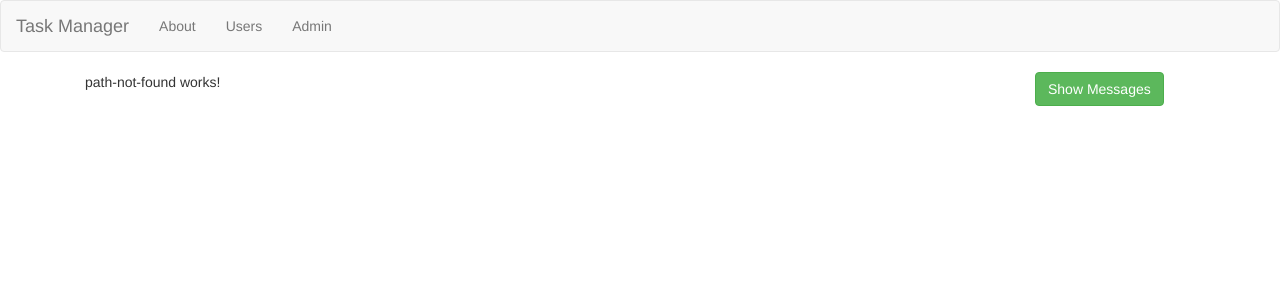
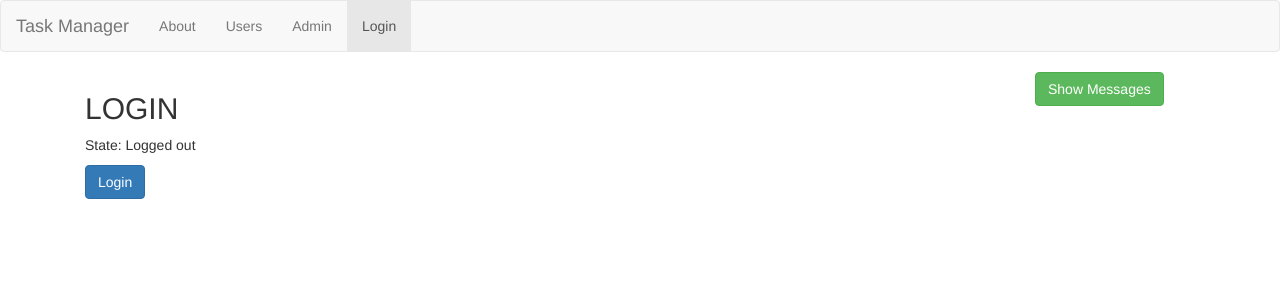
Before and after one commit to OleksiiShubenko/Angular-Routing-Project, an Angular app: page /login in a window 1280 px wide. Shown: the top 300 px of the page. Built offline with nearby package versions, Linux system fonts and the light colour scheme.

Commit message:
Task: 23 - Add login component

```diff
--- a/src/app/app.component.html
+++ b/src/app/app.component.html
@@ -27,6 +27,9 @@
             <li routerLinkActive="active">
               <a routerLink="/admin">Admin</a>
             </li>
+            <li routerLinkActive="active">
+              <a routerLink="/login">Login</a>
+            </li>
           </ul>
         </div>
       </div>
--- a/src/app/pages/index.ts
+++ b/src/app/pages/index.ts
@@ -3,3 +3,4 @@ export * from './home/home.component';
 export * from './path-not-found/path-not-found.component';
 export * from './abc/abc.component';
 export * from './messages/messages.component';
+export * from './login/login.component'
--- /dev/null
+++ b/src/app/pages/login/login.component.html
@@ -0,0 +1,8 @@
+<h2>LOGIN</h2>
+<p>State: {{message}}</p>
+<p>
+  <button class="btn btn-primary" (click)="onLogout()" *ngIf="authService.isLoggedIn; else loginBtn">Logout</button>
+  <ng-template #loginBtn>
+    <button class="btn btn-primary" (click)="onLogin()">Login</button>
+  </ng-template>
+</p>
--- /dev/null
+++ b/src/app/pages/login/login.component.ts
@@ -0,0 +1,58 @@
+import {Component, DestroyRef, inject, OnInit} from '@angular/core';
+import {CommonModule} from '@angular/common';
+import {AuthService} from "../../core";
+import {Router} from "@angular/router";
+import {takeUntilDestroyed} from "@angular/core/rxjs-interop";
+
+@Component({
+  selector: 'app-login',
+  standalone: true,
+  imports: [CommonModule],
+  templateUrl: './login.component.html',
+  styleUrls: ['./login.component.css']
+})
+export class LoginComponent implements OnInit {
+
+  message!: string;
+  authService = inject(AuthService);
+  private router = inject(Router);
+  private destroyRef = inject(DestroyRef);
+
+  ngOnInit(): void {
+    this.setMessage();
+  }
+
+  onLogin(): void {
+    this.message = 'Trying to log in ...';
+    const observer = {
+      next: () => {
+        this.setMessage();
+        if (this.authService.isLoggedIn) {
+// Get the redirect URL from our auth service
+// If no redirect has been set, use the default
+          const redirect = this.authService.redirectUrl
+            ? this.authService.redirectUrl
+            : '/admin';
+// Redirect the user
+          this.router.navigate([redirect]);
+        }
+      },
+      error: (err: any) => console.log(err),
+      complete: () => console.log('[takeUntilDestroyed] complete')
+    };
+    this.authService
+      .login()
+      .pipe(takeUntilDestroyed(this.destroyRef))
+      .subscribe(observer);
+  }
+
+  onLogout(): void {
+    this.authService.logout();
+    this.setMessage();
+  }
+
+  private setMessage(): void {
+    this.message = 'Logged ' + (this.authService.isLoggedIn ? 'in' : 'out');
+  }
+
+}
```
Also changed, not shown: src/app/app-routing.module.ts (+8 -6 lines), src/app/pages/login/login.component.css (added).
